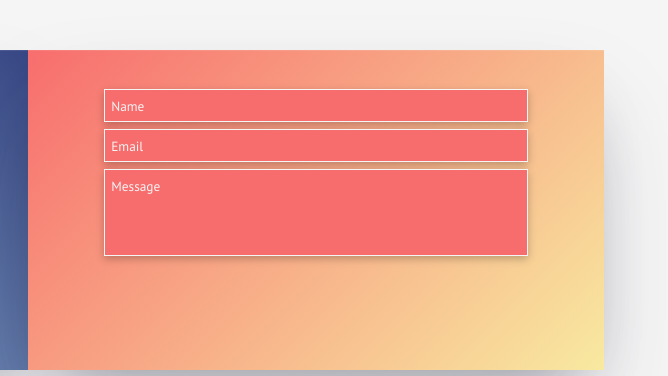
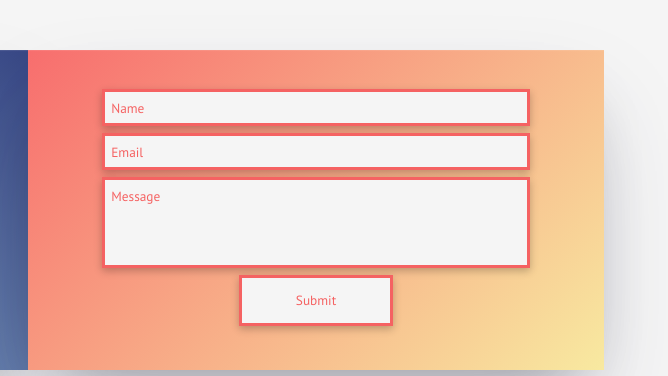
Before and after one commit to puzonevan/portfolio-site, a plain HTML site: page index.html in a window 1280 px wide. Shown: the part 2163-2539 px from the top of the page, 612-1280 px from the left. Drawn offline with Linux system fonts and the light colour scheme.

Commit message:
contact form submit button

```diff
--- a/css/forms.css
+++ b/css/forms.css
@@ -24,15 +24,19 @@ textarea{
 
 #mini-contact form{
     background: hsla(0, 90%, 70%, 1);
-
     background: linear-gradient(135deg, hsla(0, 90%, 70%, 1) 0%, hsla(50, 86%, 80%, 1) 100%);
 
 }
 #mini-contact-form input, #mini-contact-form textarea{
-    background: var(--background-red);
-    border: 1px solid var(--background-white);
+    background: var(--background-white);
+    border: 3px solid var(--input-red);
 }
 
 #mini-contact-form input::placeholder , #mini-contact-form textarea{
-    color: var(--background-white);
+    color: var(--input-red);
 }
+input[type="submit"]{
+    padding: 1em 0;
+    color: var(--input-red);
+    width: 30%;
+}
--- a/index.html
+++ b/index.html
@@ -102,6 +102,8 @@
 
                 <label for="message" hidden>Message: </label>
                 <textarea id="message" name="message" rows="4" cols="50">Message</textarea>
+
+                <input type="submit" value="Submit">
 
             </form>
         </section>
```
Also changed, not shown: html/contact.html (+1 -1 lines).
